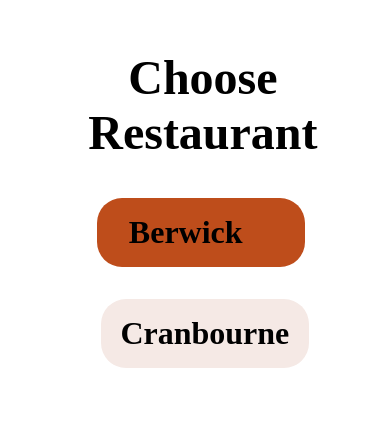
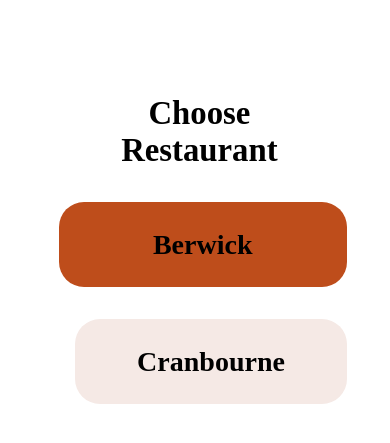
Before and after one commit to bibashleaner/automation-project, a React (Vite) app: page / in a window 390 px wide. Shown: the part 145-588 px from the top of the page. Built offline with nearby package versions, Linux system fonts and the light colour scheme.

Commit message:
made changes on css

```diff
--- a/src/assets/css/berwick.css
+++ b/src/assets/css/berwick.css
@@ -1,7 +1,13 @@
+*{
+    padding: 0;
+    margin: 0;
+    box-sizing: border-box;
+}
+
 .header{
     text-align: center;
     color: black;
     background-color: #BE4D1B;
     padding: 1%;
-    font-size: 1.1rem;
+    font-size: 100%;
 }
--- a/src/assets/css/crop.css
+++ b/src/assets/css/crop.css
@@ -1,3 +1,9 @@
+*{
+  padding: 0;
+  margin: 0;
+  box-sizing: border-box;
+}
+
 .container {
     display: flex;
     /* flex-direction: column; */
--- a/src/assets/css/home.css
+++ b/src/assets/css/home.css
@@ -1,6 +1,12 @@
+*{
+    padding: 0;
+    margin: 0;
+    box-sizing: border-box;
+}
+
 .home-button{
-    margin-left: 28rem;
-    margin-top: 10rem;
+    margin-left: 28%;
+    margin-top: 15rem;
     font-weight: bold;
     font-size: 2rem;
     margin-bottom: 21.22rem;
@@ -8,87 +14,81 @@
 
 .berwick-button{
     text-align: center;
+    justify-content: center;
     align-content: center;
-    padding: 20px 90px 20px 90px;
+    padding: 2% 8% 2% 8%;
     text-decoration: none;
     background-color: #BE4D1B;
     color: black;
     border-radius: 27px;
-    /* max-width: 140px; */
+    border: none;
 }
 
 .cranbourne-button{
-/* align-items: center; */
     text-align: center;
     justify-content: center;
     align-content: center;
     margin-left: 5%;
     text-decoration: none;
-    padding: 20px 65px 20px 65px;
+    padding: 2% 8% 2% 8%;
     background-color: #F5E9E5;
     color: black;
     border-radius: 27px;
-    /* max-width: 140px; */
 }
 
 .head{
-    margin-left: 18%;
-    margin-bottom: 10%;
+    margin-left: 15%;
+    margin-bottom: 4rem;
     font-weight: bold;
 }
 
-@media (max-width: 768px) {
+@media (max-width: 900px) {
     .home-button {
-        margin-left: 3%;
-        margin-top: 8%;
-        font-size: 1.5rem;
-        margin-bottom: 15%;
+        margin-left: 19%;
+        /* margin-right: 1%; */
+        margin-top: 20rem;
+        font-size: 2rem;
     }
+
+    /* .head{
+        margin-right: 40%;
+    } */
 
     .berwick-button,
     .cranbourne-button {
-        padding: 1rem 2rem;
-        font-size: 1rem;
-        border-radius: 15px;
+        padding: 3% 8% 3% 8%;
+        border-radius: 25px;
     }
 
-    .cranbourne-button {
-        margin-left: 0.5rem;
-    }
+    /* .cranbourne-button {
+        margin-left: 2rem;
+    } */
 }
 
 
-@media (max-width: 480px) {
+@media (max-width: 561px) {
+    .home-button {
+        margin-top: 15rem;
+        font-size: 175%;
+        display: flex;
+        flex-direction:column;
+        text-align: center;
+        margin-left: 15%;
+    }
+
     .head{
-        margin-left: 18%;
+        margin-right: 30%;
         margin-bottom: 10%;
         font-weight: bold;
-        font-size: 3rem;
-        margin-right: 4rem;
-    }
-    .home-button {
-        /* margin-left: 2%; */
-        margin-top: 50%;
-        font-size: 1.1rem;
-        margin-bottom: 10%;
         display: flex;
-        flex-direction:column;
-        align-items: center;
-        text-align: center;
     }
 
     .berwick-button,
     .cranbourne-button {
         display: flex;
-        /* flex-direction: row; */
-        /* align-content: center; */
-        /* text-align: center; */
-        /* justify-items:center; */
-        font-size: 0.9rem;
-        border-radius: 12px;
-        font-size: 2rem;
-        width: 13rem;
+        padding: 8% 28% 8% 28%;
         border-radius: 25px;
+        margin-right: 13%;
     }
 
     .cranbourne-button {
--- a/src/assets/css/logic.css
+++ b/src/assets/css/logic.css
@@ -18,7 +18,7 @@
     font-style: normal;
 }
 
-h2{
+.upload-text h2{
     text-align: center;
     margin-top: 4rem;
     margin-bottom: 4rem;
@@ -29,7 +29,13 @@ h2{
 .uploaded-file-list{
     display: flex;
     flex-direction: column;
-    /* gap: 20px; */
+    gap: 50px;
+    padding: 20px;
+}
+
+h2{
+    margin-top: 1rem;
+    margin-left: 9rem;
 }
 
 .file-preview{
@@ -38,8 +44,9 @@ h2{
     /* gap: 10px; */
     background-color: #EEEEEE;
     align-items: center;
-    margin-left: 10rem;
-    margin-right: 10rem;
+    margin-left: 145px;
+    margin-right: 145px;
+    border-radius: 25px;
 }
 
 .preview-image-container{
@@ -47,22 +54,17 @@ h2{
     flex-direction: column;
     align-items: flex-end;
     margin-bottom: 6rem;
-    /* margin-top: 3rem; */
+    margin-top: 3rem;
     margin-left: 2rem;
     margin-right: 2rem;
     padding: 0;
 }
 
 .preview-image-container img{
-    /* margin-top: 5rem; */
-    /* width: 25%;
-    max-width: 1000px;
-    height: 100%; */
-    height: 18rem;
+    height: 25rem;
     width: 15rem;
     border-radius: 10px;
     box-shadow: 0 2px 5px rgba(0, 0, 0, 0.1);
-    /* background-color: rgba(0, 0, 0, var(--overlay-opacity)); */
 }
 
 .buttons{
@@ -82,15 +84,15 @@ h2{
 .download-double-button{
     display: flex;
     flex-direction: row;
-    margin-top: 2rem;
-    margin-left: 85rem;
+    margin-top: 0.5rem;
+    margin-left: 81rem;
     padding: 15px 10px 15px 10px;
     border: none;
     border-radius: 25px;
     color: white;
     background-color: #007BFF;
     gap: 0.5rem;
-    margin-bottom: 2rem;
+    margin-bottom: 0.5rem;
 }
 
 .download-double-button-icon, .download-icon, .preview-icon, .croped-icon{
--- a/src/components/Logic.jsx
+++ b/src/components/Logic.jsx
@@ -275,7 +275,7 @@ export const Logic = ({type, logo, defaultText}) => {
         <>
             {uploadFiles.length === 0 ? (
             <>
-                <h2>Upload Files</h2>
+                <h2 className="upload-text">Upload Files</h2>
                 <div className="uploadArea">
                     <img src={upload} alt="upload" />
                     <h3>Drag and Drop here</h3>
@@ -302,7 +302,7 @@ export const Logic = ({type, logo, defaultText}) => {
                     <div key={index} className="file-preview">
 
                         <div className="preview-image-container">
-                            <p>{file.name}</p>
+                            {/* <p>{file.name}</p> */}
                                 <img
                                     src={file.previewWithOverlay || file.preview}
                                     alt={file.name}
@@ -311,15 +311,22 @@ export const Logic = ({type, logo, defaultText}) => {
                         </div>
 
                         <div className="image-container">
+                            <h1>Caption:</h1>
                             <textarea
                                 placeholder="Enter the caption"
                                 defaultValue={file.caption}
                                 onChange={(e) => handleCaptionChange(index, e.target.value)}
-                                rows="5"
-                                cols="30"
+                                rows="10"
+                                cols="60"
                                 onKeyDown={(e) => handleKeyPress(e, index)}
                             />
                         <div className="buttons">
+                            <button className="preview-btn">
+                                <img src={view} className="preview-icon"/>
+                                Preview</button>
+                            <button onClick={() => handleCropClick(file)} className="crop-btn">
+                                <img src={croped} className="croped-icon"/>
+                                Crop</button>
                             <button
                                 className="download-single-button"
                                 onClick={() => handleSingleDownload(file)}
@@ -327,12 +334,6 @@ export const Logic = ({type, logo, defaultText}) => {
                                 <img src={download} className="download-icon"/>
                                 Download
                             </button>
-                            <button className="preview-btn">
-                                <img src={view} className="preview-icon"/>
-                                Preview</button>
-                            <button onClick={() => handleCropClick(file)} className="crop-btn">
-                                <img src={croped} className="croped-icon"/>
-                                Crop</button>
                         </div>
                                 </div>
                     </div>
```
